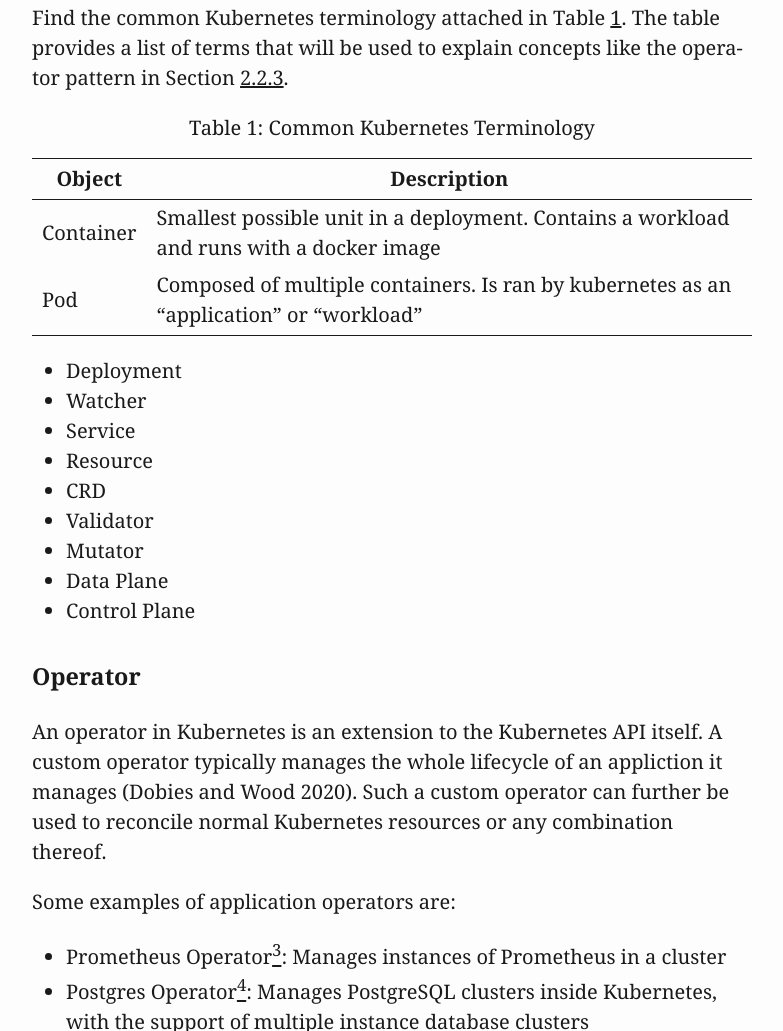
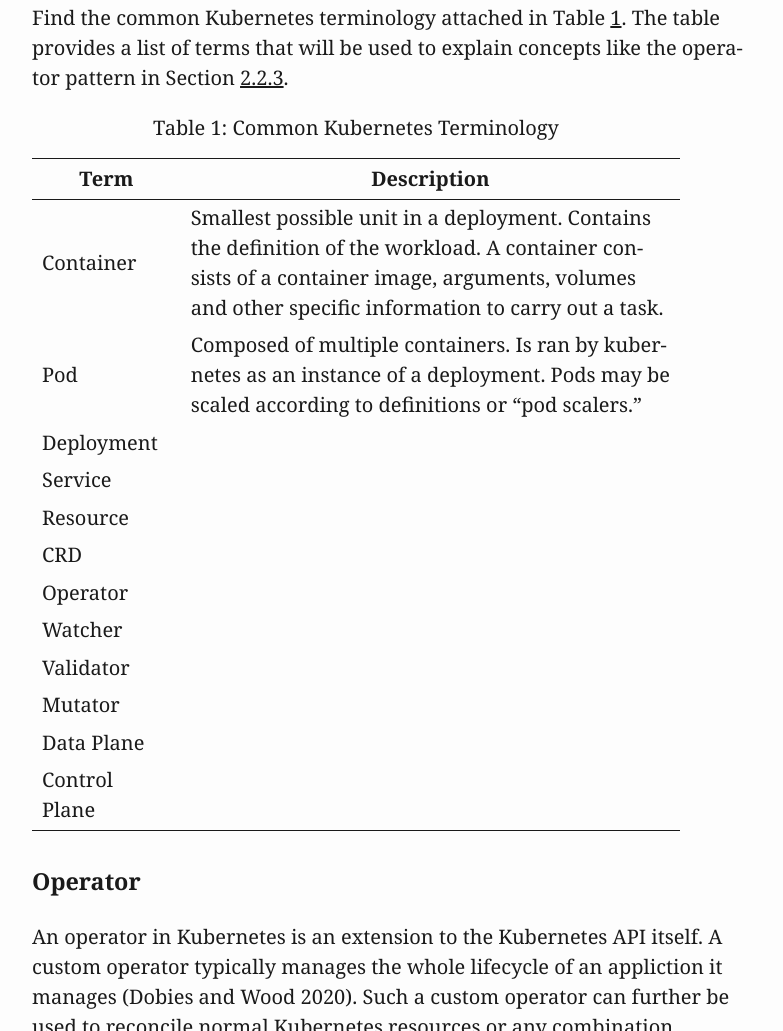
Before and after one commit to buehler/mse-project-thesis-1, a plain HTML site: page index.html in a window 1280 px wide. Shown: the part 4369-5400 px from the top of the page, without its empty margins (248-1031 px from the left). Drawn offline with Linux system fonts and the light colour scheme.

Commit message:
Deploying to gh-pages from @ buehler/mse-project-thesis-1@ab903935d6baa25c99a670011b900170152616e7 🚀

```diff
--- a/index.html
+++ b/index.html
@@ -240,41 +240,70 @@
 </blockquote>
 <p>Find the common Kubernetes terminology attached in Table <a href="#tbl:kubernetes_terminology">1</a>. The table provides a list of terms that will be used to explain concepts like the operator pattern in Section <a href="#sec:kubernetes_operator">2.2.3</a>.</p>
 <div id="tbl:kubernetes_terminology" class="tablenos">
-<table id="tbl:kubernetes_terminology">
+<table id="tbl:kubernetes_terminology" style="width:90%;">
 <caption><span>Table 1:</span> Common Kubernetes Terminology </caption>
 <colgroup>
-<col style="width: 9%" />
-<col style="width: 90%" />
+<col style="width: 20%" />
+<col style="width: 70%" />
 </colgroup>
 <thead>
 <tr class="header">
-<th>Object</th>
+<th>Term</th>
 <th>Description</th>
 </tr>
 </thead>
 <tbody>
 <tr class="odd">
 <td>Container</td>
-<td>Smallest possible unit in a deployment. Contains a workload and runs with a docker image</td>
+<td>Smallest possible unit in a deployment. Contains the definition of the workload. A container consists of a container image, arguments, volumes and other specific information to carry out a task.</td>
 </tr>
 <tr class="even">
 <td>Pod</td>
-<td>Composed of multiple containers. Is ran by kubernetes as an “application” or “workload”</td>
+<td>Composed of multiple containers. Is ran by kubernetes as an instance of a deployment. Pods may be scaled according to definitions or “pod scalers.”</td>
+</tr>
+<tr class="odd">
+<td>Deployment</td>
+<td></td>
+</tr>
+<tr class="even">
+<td>Service</td>
+<td></td>
+</tr>
+<tr class="odd">
+<td>Resource</td>
+<td></td>
+</tr>
+<tr class="even">
+<td>CRD</td>
+<td></td>
+</tr>
+<tr class="odd">
+<td>Operator</td>
+<td></td>
+</tr>
+<tr class="even">
+<td>Watcher</td>
+<td></td>
+</tr>
+<tr class="odd">
+<td>Validator</td>
+<td></td>
+</tr>
+<tr class="even">
+<td>Mutator</td>
+<td></td>
+</tr>
+<tr class="odd">
+<td>Data Plane</td>
+<td></td>
+</tr>
+<tr class="even">
+<td>Control Plane</td>
+<td></td>
 </tr>
 </tbody>
 </table>
 </div>
-<ul>
-<li>Deployment</li>
-<li>Watcher</li>
-<li>Service</li>
-<li>Resource</li>
-<li>CRD</li>
-<li>Validator</li>
-<li>Mutator</li>
-<li>Data Plane</li>
-<li>Control Plane</li>
-</ul>
 <h3 id="sec:kubernetes_operator">Operator</h3>
 <p>An operator in Kubernetes is an extension to the Kubernetes API itself. A custom operator typically manages the whole lifecycle of an appliction it manages <span class="citation" data-cites="dobies:KubernetesOperators">(Dobies and Wood 2020)</span>. Such a custom operator can further be used to reconcile normal Kubernetes resources or any combination thereof.</p>
 <p>Some examples of application operators are:</p>
```
Also changed, not shown: 1 other file.
